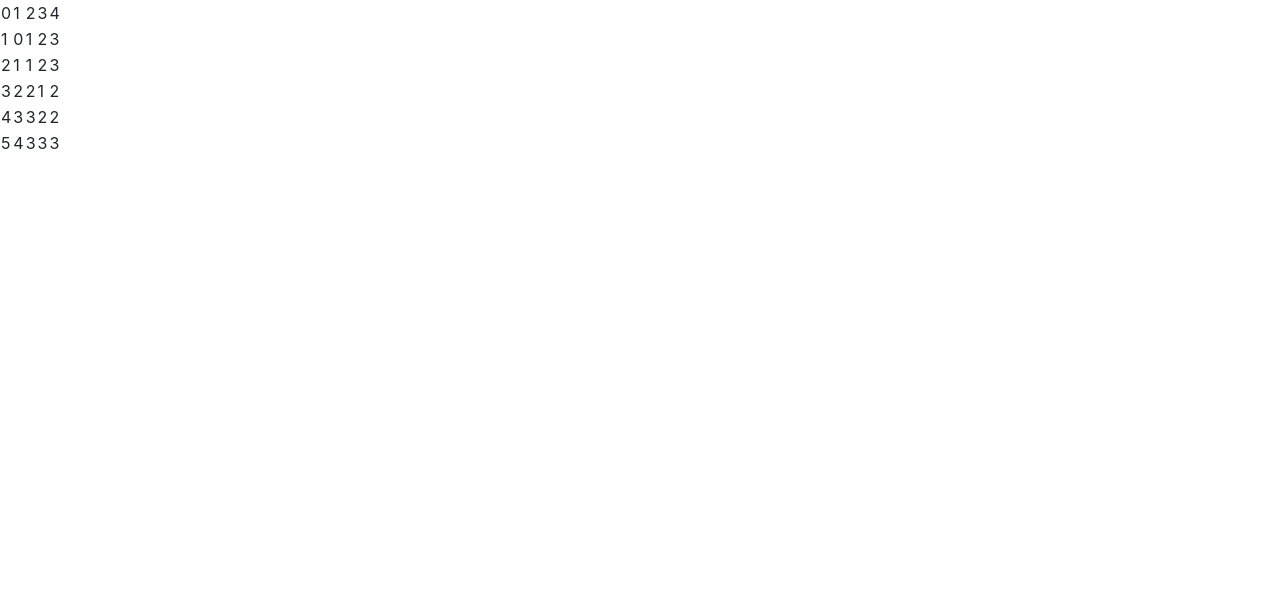
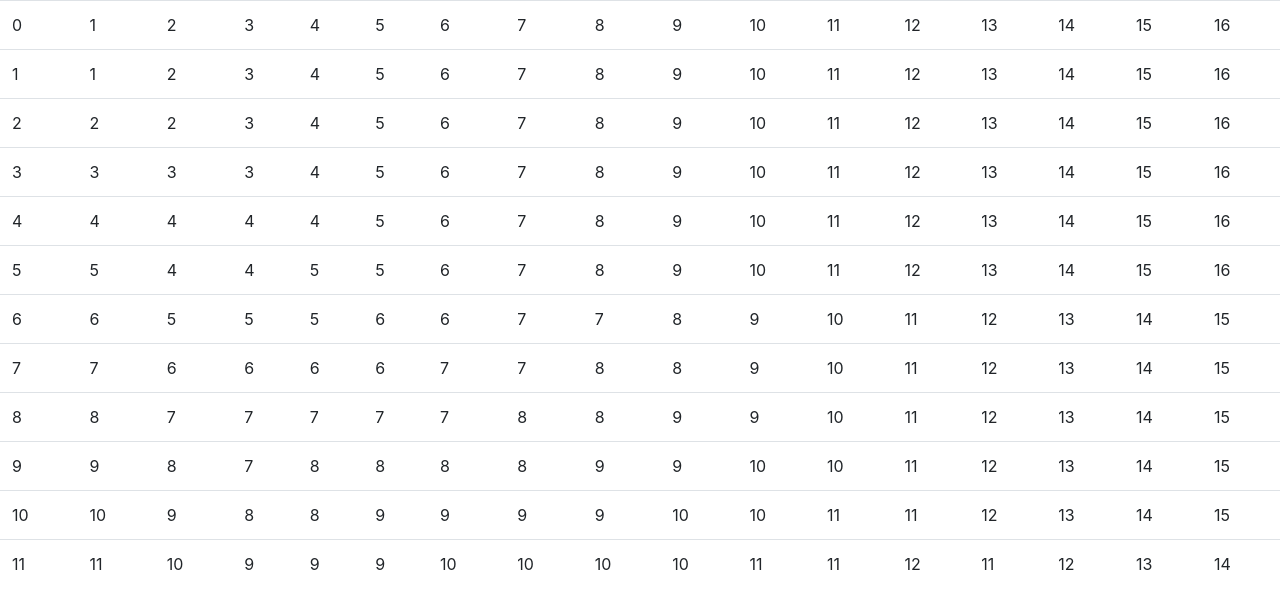
Before and after one commit to hecris/levenshtein, a React (Create React App) app: page / in a window 1280 px wide. Shown: the top 608 px of the page. Built offline with nearby package versions, Linux system fonts and the light colour scheme.

Commit message:
add matrix

```diff
--- a/src/App.js
+++ b/src/App.js
@@ -4,7 +4,7 @@ import Matrix from './Matrix.js'
 
 function App() {
   return (
-          <Matrix S='hello' T='hola' />
+          <Matrix S='amazon.jobs' T='googleuniversity' />
   );
 }
 
--- a/src/Matrix.js
+++ b/src/Matrix.js
@@ -4,11 +4,24 @@ import { lev } from './lev.js'
 
 
 class Cell extends React.Component {
+    constructor(props) {
+        super(props);
+        this.state = {
+            color: 'white',
+        };
+    }
+
+    setColor(color) {
+        this.setState({color: color});
+    }
+
     render() {
         let x = this.props.x;
         let y = this.props.y;
         return (
-                <td onClick={() => this.props.cellClick(x, y)}> {this.props.value} </td>
+                <td onClick={() => this.props.cellClick(x, y)}
+                    style={{cursor: 'pointer', backgroundColor: this.state.color}}
+                > {this.props.value} </td>
                )
     }
 }
@@ -17,36 +30,79 @@ class Matrix extends React.Component {
     constructor(props) {
         super(props);
         this.dp = lev(this.props.S, this.props.T);
+        this.cellClick = this.cellClick.bind(this);
         this.state = {
-            cells: this.buildCells(lev(this.props.S, this.props.T))
+            cells: [],
+            refs: []
         };
     }
 
-    buildCells(dp) {
+    componentDidMount() {
+        this.buildCellsAndRefs(this.dp);
+    }
+
+    buildCellsAndRefs(dp) {
         let n = dp.length, m = dp[0].length;
+        var refs = new Array(n);
+        for (var i = 0; i < n; ++i) {
+            var row = new Array(m);
+            for (var j = 0; j < m; ++j) {
+                row[j] = React.createRef();
+            }
+            refs[i] = row;
+        }
+
         var res = new Array(n);
         for (var i = 0; i < n; ++i) {
             var row = new Array(m);
             for (var j = 0; j < m; ++j) {
-                row[j] = <Cell x={i} y={j}
+                row[j] = <Cell x={i} y={j} ref={refs[i][j]}
                           cellClick={this.cellClick} value={dp[i][j]} />
             }
-            res.push(row);
+            res[i] = row;
+        }
 
-        }
-        return res;
+        this.setState({refs: refs});
+        this.setState({cells: res});
     }
 
-    cellClick(x, y) {
-        console.log(x, y);
+    resetCellColors() {
+        for (var row of this.state.refs) {
+            for (var ref of row) {
+                ref.current.setColor('white');
+            }
+        }
+    }
+
+    cellClick(i, j) {
+        this.resetCellColors();
+        let dp = this.dp;
+        var mymin = () => Math.min(dp[i-1][j-1], dp[i-1][j], dp[i][j-1]);
+        if (i != 0 || j != 0) {
+            if (i === 0 || mymin() === dp[i][j-1]) {
+                this.cellClick(i, j-1);
+            }
+            else if (j === 0 || mymin() === dp[i-1][j]) {
+                this.cellClick(i-1, j);
+            }
+            else {
+                this.cellClick(i-1, j-1);
+            }
+        }
+        this.state.refs[i][j].current.setColor('blue');
     }
 
     render() {
-        return ( this.state.cells.map((row) => {
+        return ( <table className="table">
+                {
+            this.state.cells.map((row) => {
             return <tr>
             {row}
             </tr>
-        }))
+        })
+                }
+                </table>
+        )
     }
 }
 
```
